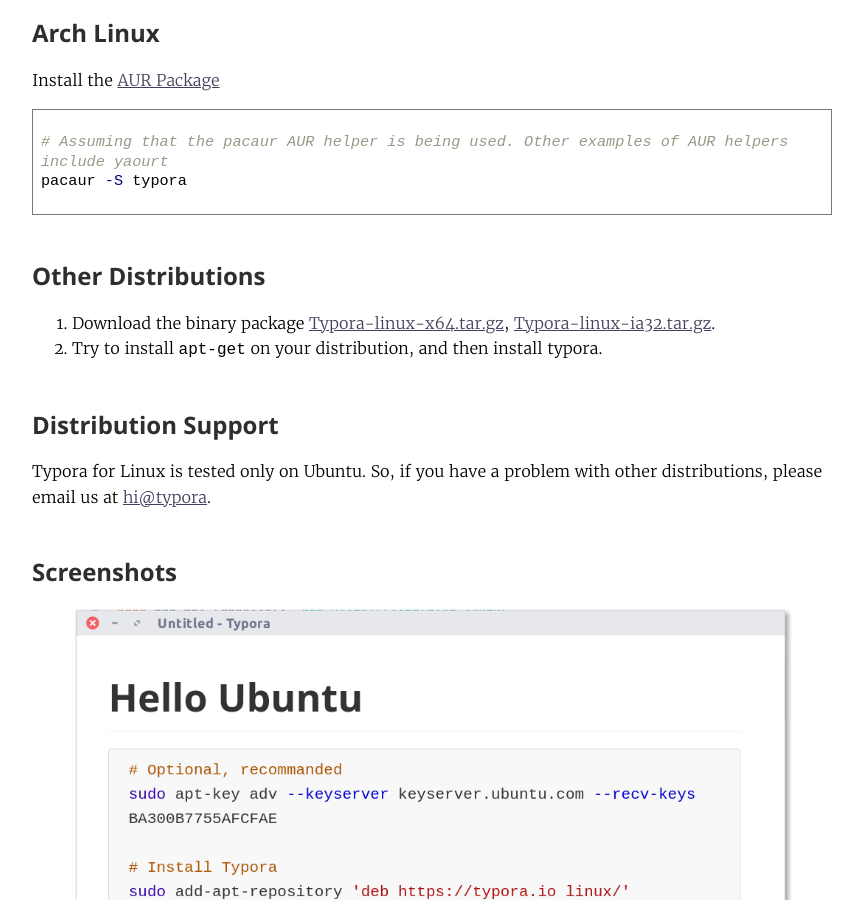
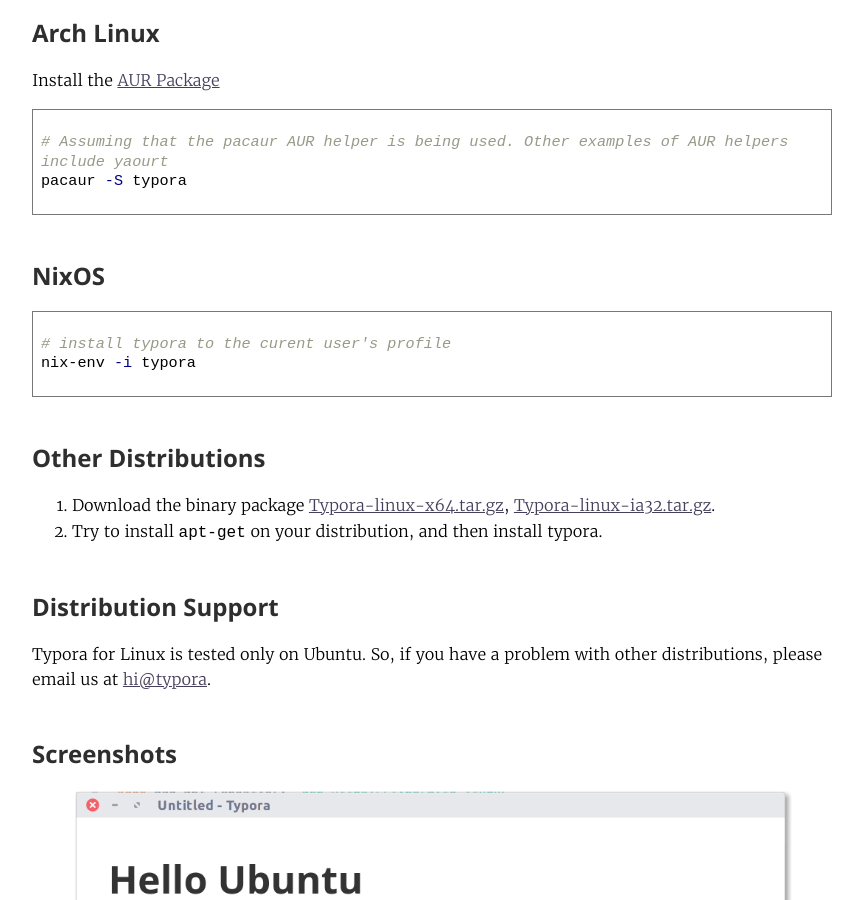
Before and after one commit to typora/support.typora.io, a Jekyll site: the page built from _posts/2016-09-26-Typora on Linux.md, in a window 1280 px wide and 900 px high, scrolled down 904 px. Shown: the whole window, without its empty margins (208-1071 px from the left). Built offline with Jekyll 4.4.1, drawn with Linux system fonts in a browser that asks for light colours; nearby versions of some CDN libraries; library files that are not in the unit come from our copies.

Commit message:
Adds NixOS installation instruction

````diff
--- a/_posts/2016-09-26-Typora on Linux.md
+++ b/_posts/2016-09-26-Typora on Linux.md
@@ -38,6 +38,13 @@
 ```bash
 # Assuming that the pacaur AUR helper is being used. Other examples of AUR helpers include yaourt
 pacaur -S typora
+```
+
+## NixOS
+
+```bash
+# install typora to the curent user's profile
+nix-env -i typora
 ```
 
 ## Other Distributions
````
